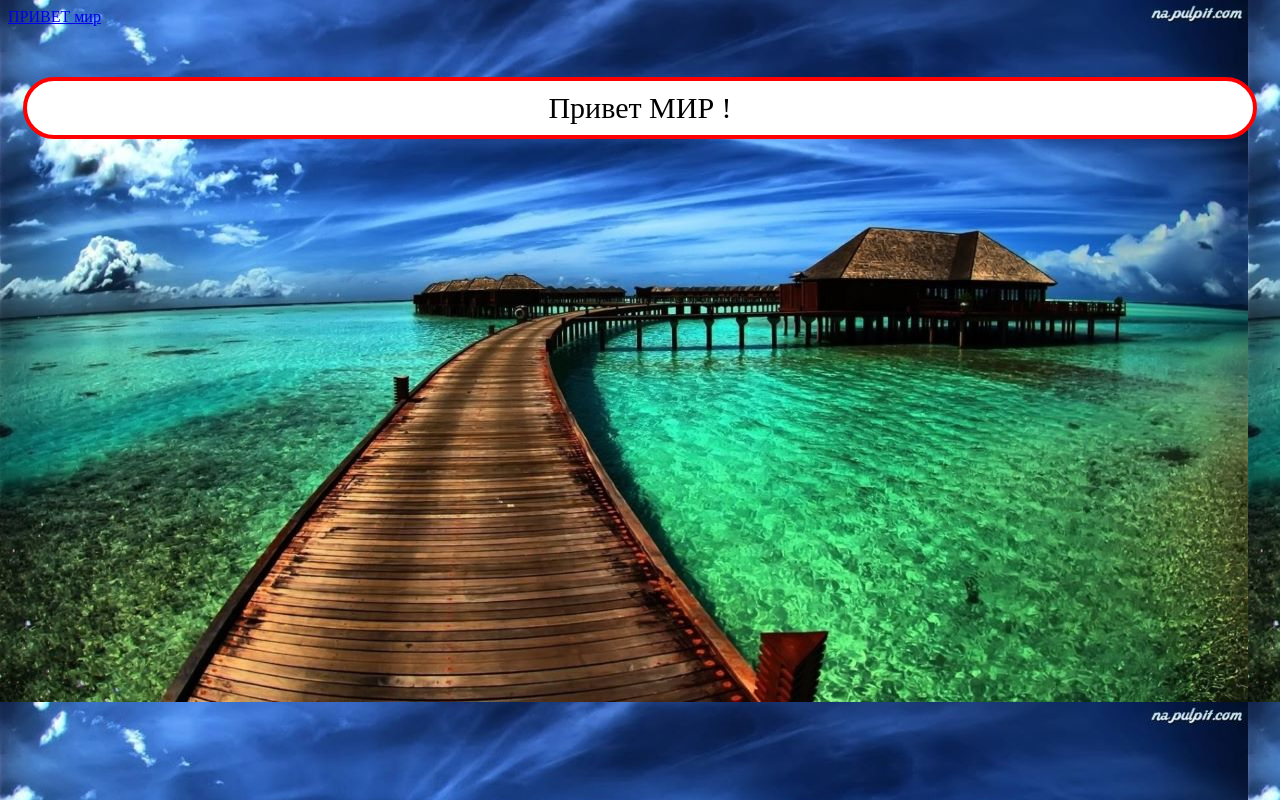
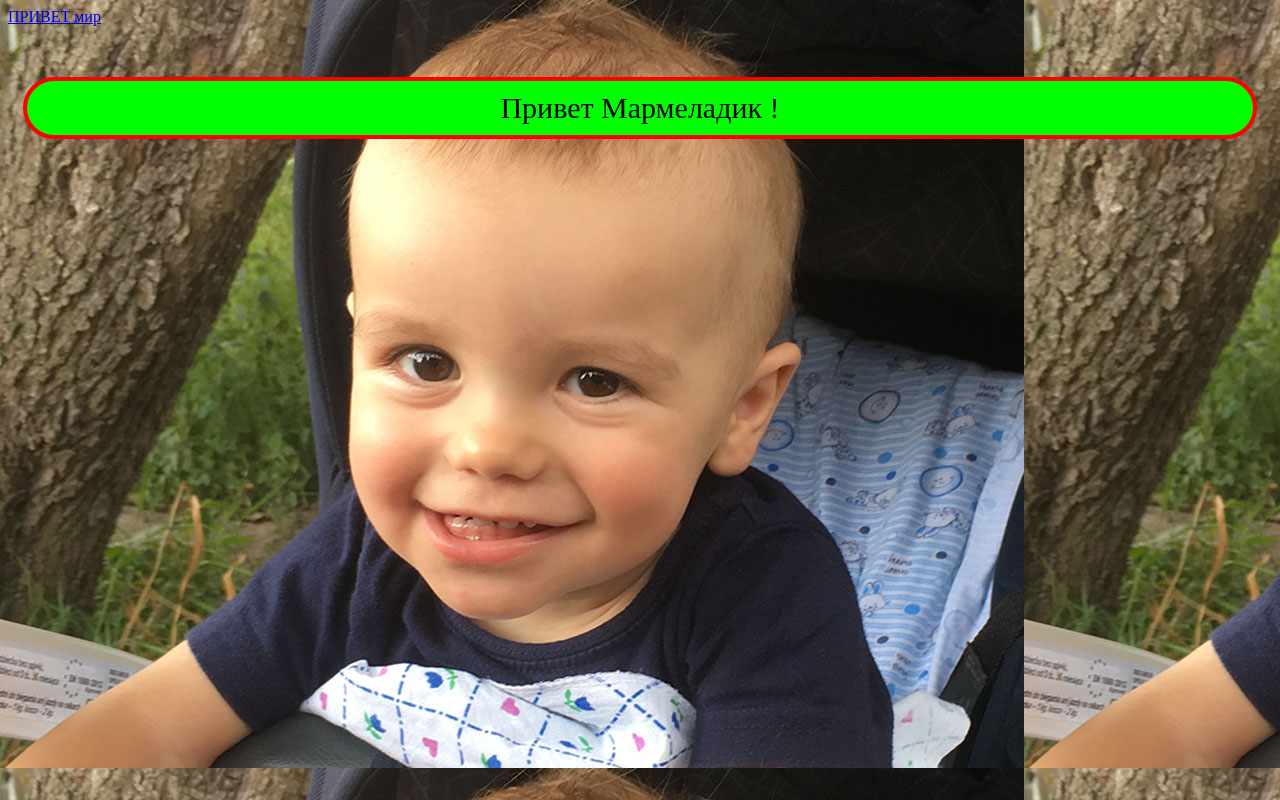
Before and after one commit to grbkig/kety, a plain HTML site: page index.html in a window 1280 px wide. Drawn offline with Linux system fonts and the light colour scheme.

Commit message:
Add files via upload

```diff
--- a/index.html
+++ b/index.html
@@ -13,7 +13,7 @@
   <br>
   <br>
 
- <div id="test">  Привет МИР ! </div>
+ <div id="test">  Привет Мармеладик ! </div>
  </body>
 
 </html>
--- a/stile.css
+++ b/stile.css
@@ -1,13 +1,14 @@
 
 body{
-	background-image: url(2.jpeg);}
+	background-image: url(23.jpg);
+}
 
 
 
 #test{
 
 
-	background-color: #fff;
+	background-color: lime;
 	margin: 15px; padding: 10px;
 	border: 4px solid red; border-radius: 100px;
 	text-align: center;font-size: 30px;
```
Also changed, not shown: 23.JPG (added).
